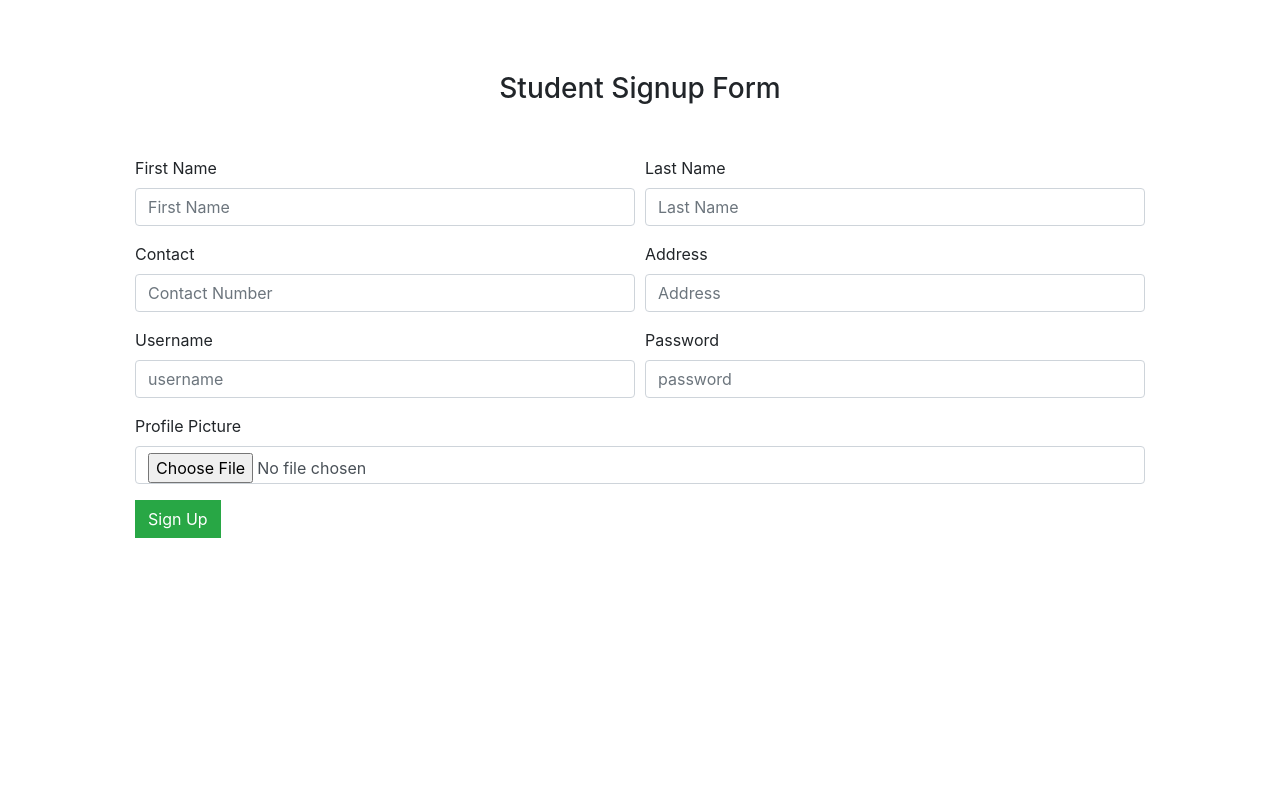
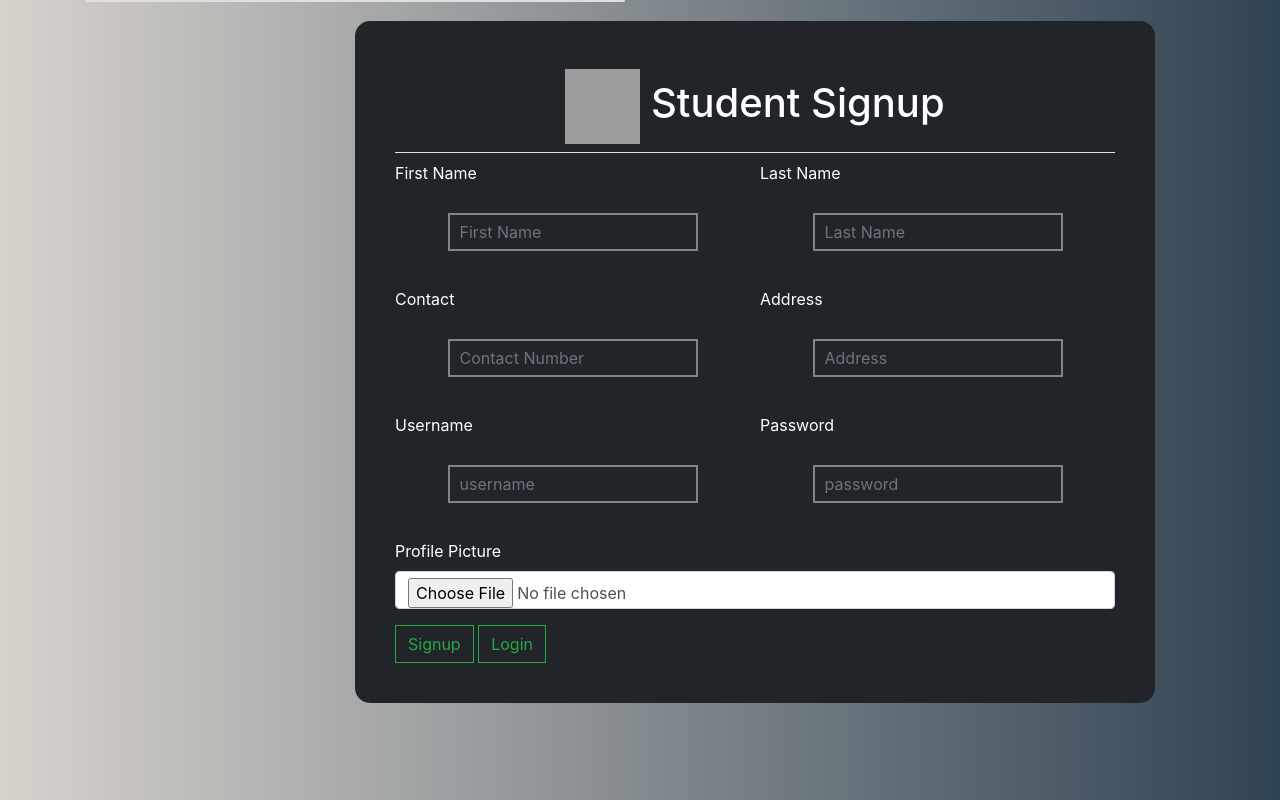
Before and after one commit to Muhammadb1094/Project-Based-Learning, a Django app: page /student/studentsignup in a window 1280 px wide. Run offline with Django 3.2, Linux system fonts and the light colour scheme; some libraries are stand-ins or nearby versions; grey boxes are pictures that could not be loaded.

Commit message:
frontend changes

```diff
--- a/templates/student/start_exam.html
+++ b/templates/student/start_exam.html
@@ -27,7 +27,7 @@
         <textarea class="form-control" name="codearea" style="min-height:400px;">{{code}}</textarea>
         {% endfor %}
     <br>
-        <input class="btn btn-success btn-lg" style="border-radius: 0%;"  type="submit" value="Submit Code">
+        <input class="btn btn-success btn-lg" style="border-radius: 0%;"  type="submit" value="Run Code">
     </form>
 
     {% if output %}
--- a/templates/student/studentsignup.html
+++ b/templates/student/studentsignup.html
@@ -3,23 +3,104 @@
 <html lang="en" dir="ltr">
   <head>
     <meta charset="utf-8">
-    <style>
-        form{
-           margin: 50px;
+    <title>SignUp</title>
+    <style media="screen">
+      body {
+    margin: 0;
+    padding: 0;
+    font-family: sans-serif;
+    background: #304352;  /* fallback for old browsers */
+    background: -webkit-linear-gradient(to right, #d7d2cc, #304352);  /* Chrome 10-25, Safari 5.1-6 */
+    background: linear-gradient(to right, #d7d2cc, #304352); /* W3C, IE 10+/ Edge, Firefox 16+, Chrome 26+, Opera 12+, Safari 7+ */
 
 }
+
+.box {
+    width: 100vh;
+    padding: 40px;
+    position: absolute;
+    top: 50%;
+    left: 50%;
+    background: #212529;
+    border-radius: 15px;
+    color: white;
+    transition: 0.25s;
+    margin-top: 20px
+}
+
+.box input[type="text"],
+.box input[type="password"] {
+    border: 0;
+    background: none;
+    display: block;
+    margin: 20px auto;
+    border: 2px solid #838383;
+    padding: 10px 10px;
+    width: 250px;
+    outline: none;
+    color: white;
+    border-radius: 0px;
+    transition: 0.25s
+}
+
+.box h1 {
+    color: white;
+
+    font-weight: 500
+}
+
+.box input[type="text"]:focus,
+.box input[type="password"]:focus {
+    width: 300px;
+
+    border: 2px solid green;
+  padding: 10px;
+  border-radius: 25px;
+    border-color:#4caf50;
+}
+
+.box input[type="submit"] {
+    border: 0;
+    background: #4caf50;
+    display: block;
+    margin: 20px auto;
+    text-align: center;
+    padding: 14px 40px;
+    outline: none;
+    color: white;
+    border-radius: 0px;
+    transition: 0.25s;
+    cursor: pointer;
+      padding: 10px;
+  border-radius: 25px;
+    border-color:#4caf50;
+}
+
+.box input[type="submit"]:hover {
+    background: #347736;
+}
+
+
     </style>
   </head>
   <body>
     {% include "exam/navbar.html" %}
 
+     <div class="container">
 
+    <div class="row">
+        <div class="col-md-6">
 
-<br><br><br>
-<div class="container">
-  <h3 style="text-align: center;">Student Signup Form</h3>
-<form method="POST" autocomplete="off" enctype="multipart/form-data">
+            <div class="card">
+                <form class="box" method="post">
+
                     {% csrf_token %}
+
+                            <h1  class=" border-bottom py-2 text-center">
+                                <img src="https://www.superior.edu.pk/wp-content/uploads/2021/11/superior-university-logo-header-mobile.png"
+                                height="75" width="75">
+                            Student Signup
+                            </h1>
 
                         <div class="form-row">
                         <div class="form-group col-md-6">
@@ -63,12 +144,69 @@
                       </div>
 
 
-    <button type="submit" class="btn btn-success" style="border-radius: 0%;">Sign Up</button>
+    <button type="submit" class="btn btn-outline-success" style="border-radius: 0%;">Signup</button>
+
+    <a href="{% url 'studentlogin' %}" class="text-center btn btn-outline-success" style="border-radius: 0%;">Login</a>
+
                 </form>
             </div>
+        </div>
+    </div>
+     </div>
+
+<!--   <div class="container">-->
+<!--  <h1 style="text-align: center;">Student Signup Form</h1>-->
+<!--  <form method="POST" autocomplete="off" enctype="multipart/form-data">-->
+<!--    {% csrf_token %}-->
+
+<!--    <div class="form-row">-->
+<!--        <div class="form-group col-md-6">-->
+<!--          <label for="first_name">First Name</label>-->
+<!--          {% render_field userForm.first_name|attr:'required:true'  class="form-control" placeholder="First Name" %}-->
+<!--        </div>-->
+<!--        <div class="form-group col-md-6">-->
+<!--          <label for="last_name">Last Name</label>-->
+<!--          {% render_field userForm.last_name|attr:'required:true'  class="form-control" placeholder="Last Name" %}-->
+<!--        </div>-->
+<!--      </div>-->
+
+<!--      <div class="form-row">-->
+<!--        <div class="form-group col-md-6">-->
+<!--          <label for="mobile">Contact</label>-->
+<!--          {% render_field studentForm.mobile|attr:'required:true'  class="form-control" placeholder="Contact Number" %}-->
+<!--        </div>-->
+<!--        <div class="form-group col-md-6">-->
+<!--          <label for="address">Address</label>-->
+<!--          {% render_field studentForm.address|attr:'required:true'  class="form-control" placeholder="Address" %}-->
+<!--        </div>-->
+<!--      </div>-->
+
+<!--      <div class="form-row">-->
+<!--        <div class="form-group col-md-6">-->
+<!--          <label for="username">Username</label>-->
+<!--          {% render_field userForm.username|attr:'required:true'  class="form-control" placeholder="username" %}-->
+<!--        </div>-->
+<!--        <div class="form-group col-md-6">-->
+<!--          <label for="inputPassword4">Password</label>-->
+<!--          {% render_field userForm.password|attr:'required:true'  class="form-control" placeholder="password" %}-->
+<!--        </div>-->
+<!--      </div>-->
+
+<!--      <div class="form-row">-->
+<!--        <div class="form-group col-md-12">-->
+<!--          <label for="profile_pic">Profile Picture</label>-->
+<!--          {% render_field studentForm.profile_pic|attr:'required:true' class="form-control" placeholder="" %}-->
+<!--        </div>-->
+
+<!--      </div>-->
 
 
-<br><br>
+<!--    <button type="submit" class="btn btn-success" style="border-radius: 0%;">Sign Up</button>-->
+
+<!--    <a href="{% url 'studentlogin' %}" class="btn btn-success" style="border-radius: 0%;">Login</a>-->
+<!--  </form>-->
+<!--</div>-->
+
 
   </body>
 </html>
```
Also changed, not shown: templates/exam/index.html (+15 -4 lines), templates/student/studentbase.html (+6 -12 lines), templates/student/studentlogin.html (+12 -4 lines), db.sqlite3, 1 other file. Lines whose indentation alone changed are shown as unchanged.
